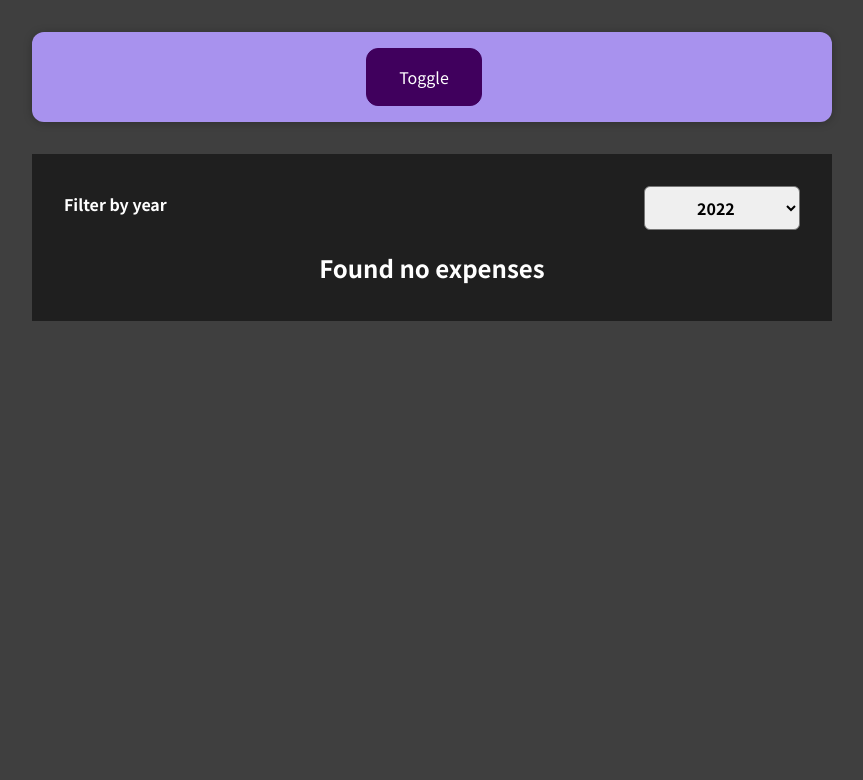
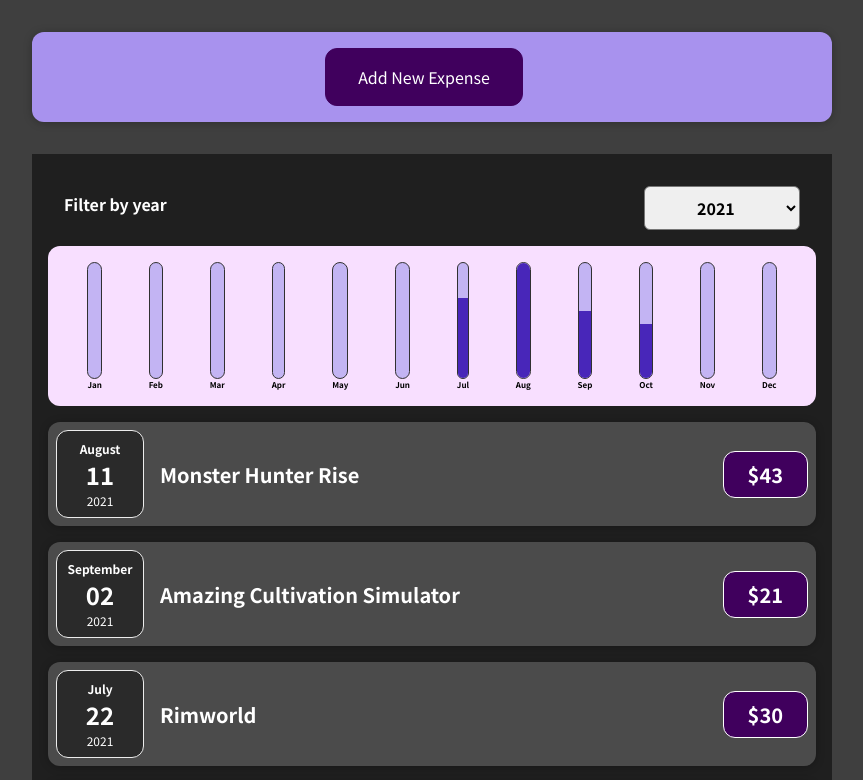
Before and after one commit to Sasurai087/Practice-Projects, a React (Create React App) app: page / in a window 1280 px wide. Shown: the top 780 px of the page, without its empty margins (208-1071 px from the left). Built offline with nearby package versions, Linux system fonts and the light colour scheme.

Commit message:
add chart bars for expenses visualization

```diff
--- a/src/App.js
+++ b/src/App.js
@@ -27,6 +27,30 @@
     title: "Rimworld",
     amount: 30,
   },
+  {
+    id: "a5",
+    date: new Date(2021, 9, 22),
+    title: "Eneloop AAA Batteries 12 Pack",
+    amount: 20,
+  },
+  {
+    id: "a7",
+    date: new Date(2021, 8, 16),
+    title: "Member's Mark Apple Turnovers",
+    amount: 3.95,
+  },
+  {
+    id: "a8",
+    date: new Date(2022, 6, 6),
+    title: "AAA Car Insurance",
+    amount: 988,
+  },
+  {
+    id: "a9",
+    date: new Date(2020, 6, 22),
+    title: "Galaxy Trucker",
+    amount: 45,
+  },
 ];
 
 function App() {
--- /dev/null
+++ b/src/components/Chart/Chart.css
@@ -0,0 +1,10 @@
+
+.chart {
+  padding: 1rem;
+  border-radius: 12px;
+  background-color: #f8dfff;
+  text-align: center;
+  display: flex;
+  justify-content: space-around;
+  height: 10rem;
+}
--- /dev/null
+++ b/src/components/Chart/Chart.js
@@ -0,0 +1,23 @@
+import React from "react";
+import ChartBar from "./ChartBar";
+import "./Chart.css";
+
+const Chart = (props) => {
+  const dataPointValues = props.dataPoints.map((dataPoint) => dataPoint.value);
+  const totalMaximum = Math.max(...dataPointValues);
+
+  return (
+    <div className="chart">
+      {props.dataPoints.map((dataPoint) => (
+        <ChartBar
+          value={dataPoint.value}
+          maxValue={totalMaximum}
+          label={dataPoint.label}
+          key={dataPoint.label}
+        />
+      ))}
+    </div>
+  );
+};
+
+export default Chart;
--- /dev/null
+++ b/src/components/Chart/ChartBar.css
@@ -0,0 +1,30 @@
+.chart-bar {
+  height: 100%;
+  display: flex;
+  flex-direction: column;
+  align-items: center;
+}
+
+.chart-bar__inner {
+  height: 100%;
+  width: 100%;
+  border: 1px solid #313131;
+  border-radius: 12px;
+  background-color: #c3b4f3;
+  overflow: hidden;
+  display: flex;
+  flex-direction: column;
+  justify-content: flex-end;
+}
+
+.chart-bar__fill {
+  background-color: #4826b9;
+  width: 100%;
+  transition: all 0.3s ease-out;
+}
+
+.chart-bar__label {
+  font-weight: bold;
+  font-size: 0.5rem;
+  text-align: center;
+}
--- /dev/null
+++ b/src/components/Chart/ChartBar.js
@@ -0,0 +1,24 @@
+import React from "react";
+import "./ChartBar.css";
+
+const ChartBar = (props) => {
+  let barFillHeight = "0%";
+
+  if (props.maxValue > 0) {
+    barFillHeight = Math.round((props.value / props.maxValue) * 100) + "%";
+  }
+
+  return (
+    <div className="chart-bar">
+      <div className="chart-bar__inner">
+        <div
+          className="chart-bar__fill"
+          style={{ height: barFillHeight }}
+        ></div>
+      </div>
+      <div className="chart-bar__label">{props.label}</div>
+    </div>
+  );
+};
+
+export default ChartBar;
--- a/src/components/Expenses/Expenses.js
+++ b/src/components/Expenses/Expenses.js
@@ -2,10 +2,11 @@
 import ExpensesFilter from "./ExpensesFilter";
 import "./Expenses.css";
 import ExpensesList from "./ExpensesList";
+import ExpensesChart from "./ExpensesChart";
 
 //Props: State with list of expenses from top level App component
 export function Expenses(props) {
-  const [filteredYear, setFilteredYear] = useState("All");
+  const [filteredYear, setFilteredYear] = useState("2021");
 
   //Filter Logic
   const filteredExpenses = props.expenses.filter((expense) => {
@@ -26,6 +27,7 @@
         currentYear={filteredYear}
         pickedYear={handlePickedYear}
       />
+      <ExpensesChart expenses={filteredExpenses} />
       <ExpensesList expenses={filteredExpenses} />
     </div>
   );
--- /dev/null
+++ b/src/components/Expenses/ExpensesChart.js
@@ -0,0 +1,29 @@
+import React from "react";
+import Chart from "../Chart/Chart";
+
+const ExpensesChart = (props) => {
+  const chartDataPoints = [
+    { label: "Jan", value: 0 },
+    { label: "Feb", value: 0 },
+    { label: "Mar", value: 0 },
+    { label: "Apr", value: 0 },
+    { label: "May", value: 0 },
+    { label: "Jun", value: 0 },
+    { label: "Jul", value: 0 },
+    { label: "Aug", value: 0 },
+    { label: "Sep", value: 0 },
+    { label: "Oct", value: 0 },
+    { label: "Nov", value: 0 },
+    { label: "Dec", value: 0 },
+  ];
+
+  for (const expense of props.expenses) {
+    //starting at 0 <==> Jan
+    const expenseMonth = expense.date.getMonth();
+    chartDataPoints[expenseMonth].value += expense.amount;
+  }
+
+  return <Chart dataPoints={chartDataPoints} />;
+};
+
+export default ExpensesChart;
--- a/src/components/NewExpense/ExpenseForm.js
+++ b/src/components/NewExpense/ExpenseForm.js
@@ -35,7 +35,7 @@
 
     const expenseData = {
       title: enteredTitle,
-      amount: enteredAmount,
+      amount: +enteredAmount,
       date: new Date(enteredDate),
     };
 
@@ -82,7 +82,7 @@
 
       <div className="new-expense__actions">
         <button onClick={props.toggleFormFunction}>Cancel</button>
-        <button type="submit">Add Expense</button>
+        <button type="submit">Submit Item</button>
       </div>
     </form>
   );
--- a/src/components/NewExpense/NewExpense.js
+++ b/src/components/NewExpense/NewExpense.js
@@ -3,7 +3,7 @@
 import "./NewExpense.css";
 
 const NewExpense = (props) => {
-  const [formToggle, setFormToggle] = useState(false);
+  const [showForm, setShowForm] = useState(false);
 
   const saveExpenseDataHandler = (enteredExpenseData) => {
     const expenseData = {
@@ -14,18 +14,18 @@
   };
 
   const toggleForm = () => {
-    setFormToggle(!formToggle);
+    setShowForm(!showForm);
   };
 
   return (
     <div className="new-expense">
-      {formToggle ? (
+      {showForm ? (
         <ExpenseForm
           onSaveExpenseData={saveExpenseDataHandler}
           toggleFormFunction={toggleForm}
         />
       ) : (
-        <button onClick={toggleForm}>Toggle</button>
+        <button onClick={toggleForm}>Add New Expense</button>
       )}
     </div>
   );
```
